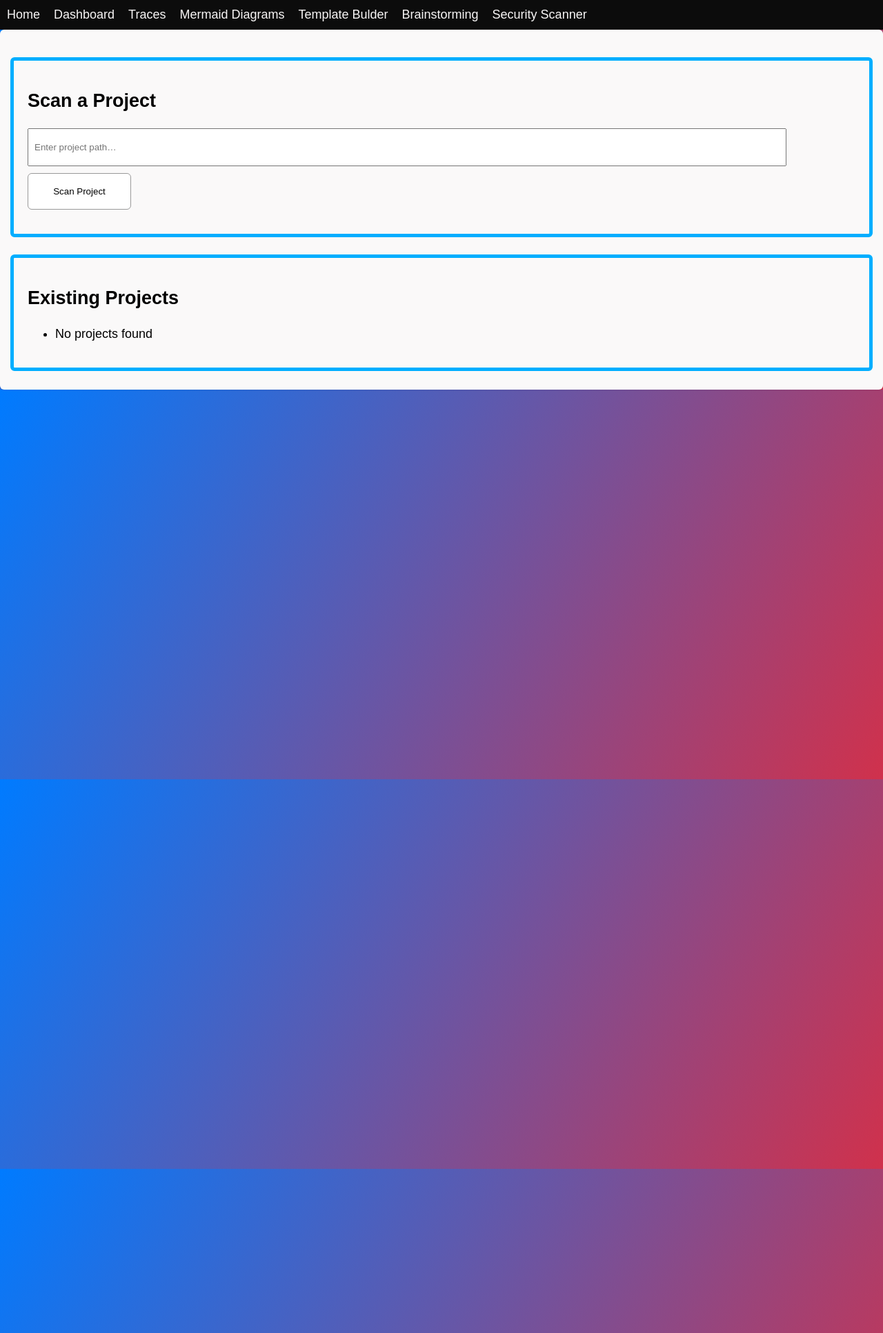
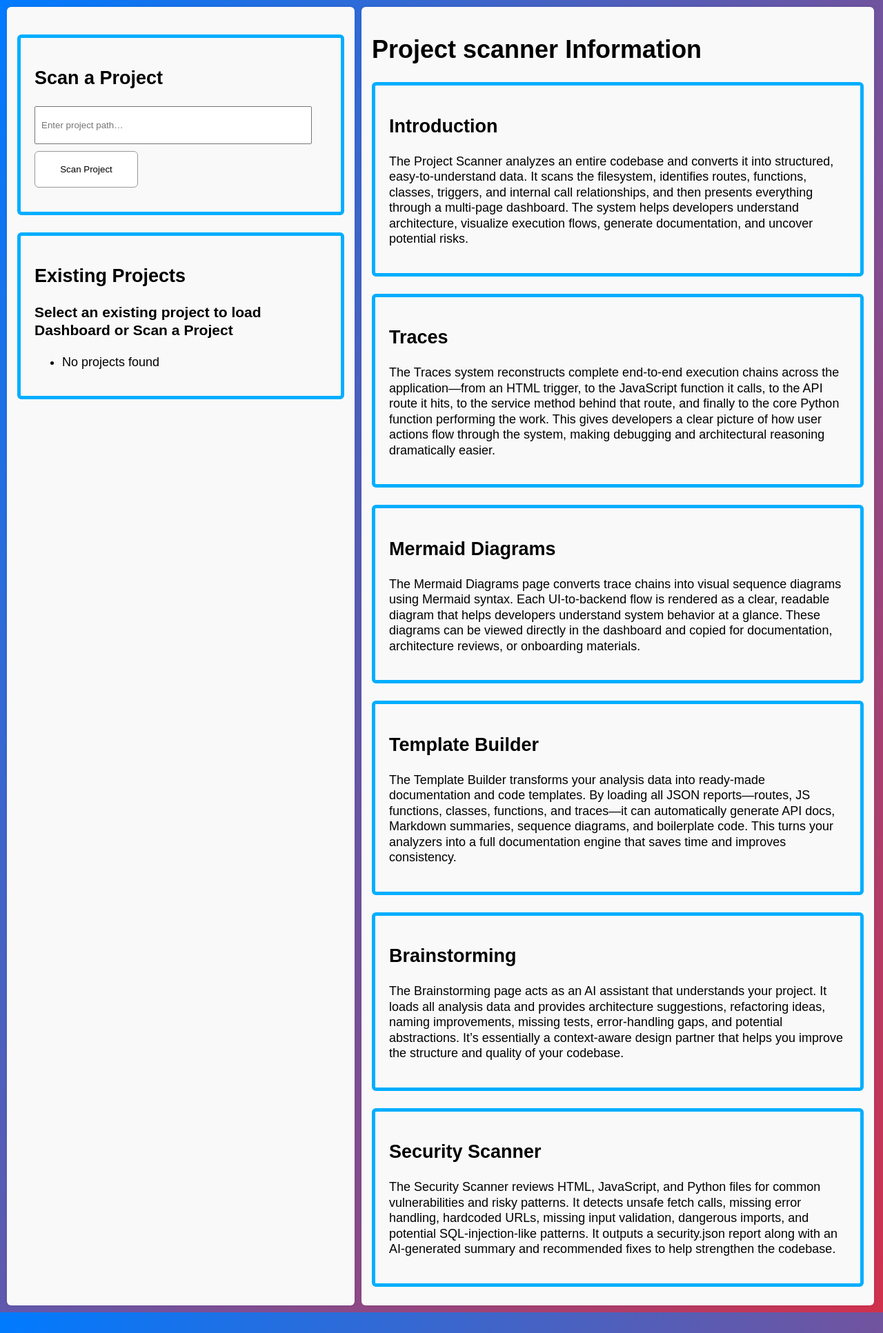
Before and after one commit to kidd1492/project_scanner, a Flask app: page /dashboard in a window 1280 px wide. Shown: the whole page at 69% size. Run offline with Flask 3, Linux system fonts and the light colour scheme; data that the repository does not hold is empty; parts of the project's set-up code (start-up, migrations or seed data) failed here and were passed over.

Commit message:
started working on dashboard

```diff
--- a/analyzers/base_analyzer.py
+++ b/analyzers/base_analyzer.py
@@ -8,10 +8,9 @@
     "js": js_analyzer
 }
 
-def generate_json_reports(data, output_dir):
-    categorized = data.get("file_types")
+def generate_json_reports(file_types, output_dir):
 
-    for item in categorized:
+    for item in file_types:
         analyzer = file_type_analyzer_map.get(item.get("type"))
         if not analyzer:
             continue
--- a/api/index_routes.py
+++ b/api/index_routes.py
@@ -1,6 +1,6 @@
 # api/index_routes.py
 from flask import Blueprint, render_template, jsonify
-from services.project_info_services import get_project_info, get_existing_projects
+from services.project_ingestion_service import ingest_project, get_existing_projects
 import os
 
 index_bp = Blueprint("index", __name__)
@@ -30,5 +30,5 @@
 # -----------------------------------------
 @index_bp.route("/project/<path:term>")
 def scan_project(term):
-    data = get_project_info(term)
+    data = ingest_project(term)
     return jsonify(data)
--- a/services/project_info_services.py
+++ /dev/null
@@ -1,45 +0,0 @@
-from utilities.file_handling import save_json
-from utilities.file_discovery import discover_files
-from analyzers.base_analyzer import generate_json_reports
-import os
-
-
-def get_project_info(directory: str):
-    file_types = discover_files(directory)
-    project_name = os.path.basename(directory)
-    project_directory = f"data/{project_name}"
-
-    # If project exists, just return
-    if os.path.exists(project_directory):
-        save_json({"last": project_name}, "data/last_project.json")
-        return {"results": "Project Exist."}
-
-    data = {
-        "project_name": project_name,
-        "root": directory,
-        "file_types": file_types
-    }
-
-    # Create new project folder
-    os.makedirs(project_directory, exist_ok=True)
-    save_json(data, f"{project_directory}/{project_name}.json")
-
-
-    generate_json_reports(data, project_directory)
-
-    # Save last opened project
-    save_json({"last": project_name}, "data/last_project.json")
-
-    return data
-
-
-def get_existing_projects():
-    DATA_DIR = "data"
-    projects = []
-
-    if os.path.exists(DATA_DIR):
-        for name in os.listdir(DATA_DIR):
-            full_path = os.path.join(DATA_DIR, name)
-            if os.path.isdir(full_path):
-                projects.append(name)
-    return projects
--- /dev/null
+++ b/services/project_ingestion_service.py
@@ -0,0 +1,79 @@
+from utilities.file_handling import save_json
+from utilities.file_discovery import discover_files
+from analyzers.base_analyzer import generate_json_reports
+import os
+import matplotlib.pyplot as plt
+
+def ingest_project(directory: str):
+    project_name = os.path.basename(directory)
+    project_directory = f"data/{project_name}"
+
+    if os.path.exists(project_directory):
+        save_json({"last": project_name}, "data/last_project.json")
+        return {"results": "Project Exist."}
+
+    os.makedirs(project_directory, exist_ok=True)
+    file_types = discover_files(directory)
+    generate_json_reports(file_types, project_directory)
+    total_files = get_total_files(file_types)
+    file_pie_chat(file_types, project_name)
+
+    data = {
+        "project_name": project_name,
+        "total_files": total_files,
+        "root": directory,
+        "file_types": file_types,
+    }
+
+    save_json(data, f"{project_directory}/{project_name}.json")
+
+    # Save last opened project
+    save_json({"last": project_name}, "data/last_project.json")
+
+    return data
+
+
+def get_existing_projects():
+    DATA_DIR = "data"
+    projects = []
+
+    if os.path.exists(DATA_DIR):
+        for name in os.listdir(DATA_DIR):
+            full_path = os.path.join(DATA_DIR, name)
+            if os.path.isdir(full_path):
+                projects.append(name)
+    return projects
+
+
+def get_total_files(file_types):
+    total_files = 0
+    for type in file_types:
+        total_files += type.get("count")
+    return total_files
+
+
+def file_pie_chat(file_types, project_name):
+    file_type_sizes = []
+    file_type_labels = []
+
+    for type in file_types:
+        file_type_labels.append(type['type'])
+        file_type_sizes.append(type['count'])
+
+    plt.figure(figsize=(8, 8))
+    plt.pie(
+        file_type_sizes,
+        labels=file_type_labels,
+        autopct='%1.1f%%',
+        startangle=140
+    )
+    plt.title("Percentage of File Types Analyzed")
+
+    # Save instead of show
+    project_image_directory = f"web_app/static/projects/{project_name}"
+    os.makedirs(project_image_directory, exist_ok=True)
+    plt.savefig(f"{project_image_directory}/chat.png", bbox_inches='tight')
+
+
+    # Close the figure so it doesn't display or leak memory
+    plt.close()
--- a/web_app/static/js_files/dashboard.js
+++ b/web_app/static/js_files/dashboard.js
@@ -17,20 +17,6 @@
             `).join("")}
         </ul>
     `;
-}
-
-
-// Load analysis JSON (html, js, api, classes, functions)
-function loadAnalysis(type) {
-    fetch(`/analysis/${PROJECT_NAME}/${type}`)
-        .then(r => r.json())
-        .then(data => {
-            const box = document.getElementById(type);
-            box.innerHTML = `
-                <h3>${data.length} ${type.toUpperCase()}</h3><br/>
-                <pre>${JSON.stringify(data, null, 4)}</pre>
-            `;
-        });
 }
 
 
@@ -54,3 +40,17 @@
     document.getElementById(type).style.display = 'block';
     loadAnalysis(type);
 }
+
+
+// Load analysis JSON (html, js, api, classes, functions)
+function loadAnalysis(type) {
+    fetch(`/analysis/${PROJECT_NAME}/${type}`)
+        .then(r => r.json())
+        .then(data => {
+            const box = document.getElementById(type);
+            box.innerHTML = `
+                <h3>${data.length} ${type.toUpperCase()}</h3><br/>
+                <pre>${JSON.stringify(data, null, 4)}</pre>
+            `;
+        });
+}
--- a/web_app/static/js_files/javascript.js
+++ b/web_app/static/js_files/javascript.js
@@ -33,8 +33,10 @@
     fetch(`/project/${encodeURIComponent(path)}`)
         .then(r => r.json())
         .then(data => {
-            if (data.results)
+            if (data.results) {
                 alert("Project folder exists.");
+                return; // <-- STOP HERE
+            }
 
             alert("Project scanned successfully.");
             window.location.href = `/dashboard/${data.project_name}`;
--- a/web_app/static/styles.css
+++ b/web_app/static/styles.css
@@ -14,6 +14,14 @@
 .grid-container {
     display: grid;
     grid-template-columns: 38% 50% 12%;
+    height: calc(100vh - 50px);
+    gap: 10px;
+    padding: 10px;
+}
+
+.index-grid {
+    display: grid;
+    grid-template-columns: 40% 59%;
     height: calc(100vh - 50px);
     gap: 10px;
     padding: 10px;
--- a/web_app/templates/index.html
+++ b/web_app/templates/index.html
@@ -1,7 +1,9 @@
 {% extends "layout.html" %}
 {% block title %}Home{% endblock %}
+{% block nav %}{% endblock %}
 
 {% block body %}
+    <div class="index-grid">
         <div class="middle-column">
             <div class="chunk-block">
                 <h2>Scan a Project</h2>
@@ -11,6 +13,7 @@
 
             <div class="chunk-block">
                 <h2>Existing Projects</h2>
+                <h3>Select an existing project to load Dashboard or Scan a Project</h3>
                 <ul>
                     {% for p in projects %}
                         <li><a href="/dashboard/{{ p }}">{{ p }}</a></li>
@@ -21,5 +24,78 @@
             </div>
         </div>
 
+<div class="middle-column">
+    <h1>Project scanner Information</h1>
+
+    <div class="chunk-block">
+        <h2>Introduction</h2>
+        <p>
+            The Project Scanner analyzes an entire codebase and converts it into structured,
+            easy‑to‑understand data. It scans the filesystem, identifies routes, functions,
+            classes, triggers, and internal call relationships, and then presents everything
+            through a multi‑page dashboard. The system helps developers understand architecture,
+            visualize execution flows, generate documentation, and uncover potential risks.
+        </p>
+    </div>
+
+    <div class="chunk-block">
+        <h2>Traces</h2>
+        <p>
+            The Traces system reconstructs complete end‑to‑end execution chains across the
+            application—from an HTML trigger, to the JavaScript function it calls, to the API
+            route it hits, to the service method behind that route, and finally to the core
+            Python function performing the work. This gives developers a clear picture of how
+            user actions flow through the system, making debugging and architectural reasoning
+            dramatically easier.
+        </p>
+    </div>
+
+    <div class="chunk-block">
+        <h2>Mermaid Diagrams</h2>
+        <p>
+            The Mermaid Diagrams page converts trace chains into visual sequence diagrams using
+            Mermaid syntax. Each UI‑to‑backend flow is rendered as a clear, readable diagram that
+            helps developers understand system behavior at a glance. These diagrams can be viewed
+            directly in the dashboard and copied for documentation, architecture reviews, or
+            onboarding materials.
+        </p>
+    </div>
+
+    <div class="chunk-block">
+        <h2>Template Builder</h2>
+        <p>
+            The Template Builder transforms your analysis data into ready‑made documentation and
+            code templates. By loading all JSON reports—routes, JS functions, classes, functions,
+            and traces—it can automatically generate API docs, Markdown summaries, sequence
+            diagrams, and boilerplate code. This turns your analyzers into a full documentation
+            engine that saves time and improves consistency.
+        </p>
+    </div>
+
+    <div class="chunk-block">
+        <h2>Brainstorming</h2>
+        <p>
+            The Brainstorming page acts as an AI assistant that understands your project. It loads
+            all analysis data and provides architecture suggestions, refactoring ideas, naming
+            improvements, missing tests, error‑handling gaps, and potential abstractions. It’s
+            essentially a context‑aware design partner that helps you improve the structure and
+            quality of your codebase.
+        </p>
+    </div>
+
+    <div class="chunk-block">
+        <h2>Security Scanner</h2>
+        <p>
+            The Security Scanner reviews HTML, JavaScript, and Python files for common
+            vulnerabilities and risky patterns. It detects unsafe fetch calls, missing error
+            handling, hardcoded URLs, missing input validation, dangerous imports, and potential
+            SQL‑injection‑like patterns. It outputs a security.json report along with an AI‑generated
+            summary and recommended fixes to help strengthen the codebase.
+        </p>
+    </div>
+
+</div>
+
+    </div>
 
 {% endblock %}
--- a/web_app/templates/layout.html
+++ b/web_app/templates/layout.html
@@ -9,8 +9,7 @@
     <link rel="stylesheet" href="{{ url_for('static', filename='styles.css') }}">
 </head>
 <body>
-
-    <nav>
+    <nav>{% block nav%}
         <ul class="nav">
             <li><a href="/">Home</a></li>
             <a href="/dashboard">Dashboard</a>
@@ -20,6 +19,7 @@
             <li><a href="/">Brainstorming</a></li>
             <li><a href="/">Security Scanner</a></li>
         </ul>
+        {% endblock %}
     </nav>
 
     {% block body %}{% endblock %}
```
Also changed, not shown: web_app/templates/dashboard.html (+27 -19 lines), 1 other file. Lines whose indentation alone changed are shown as unchanged.
